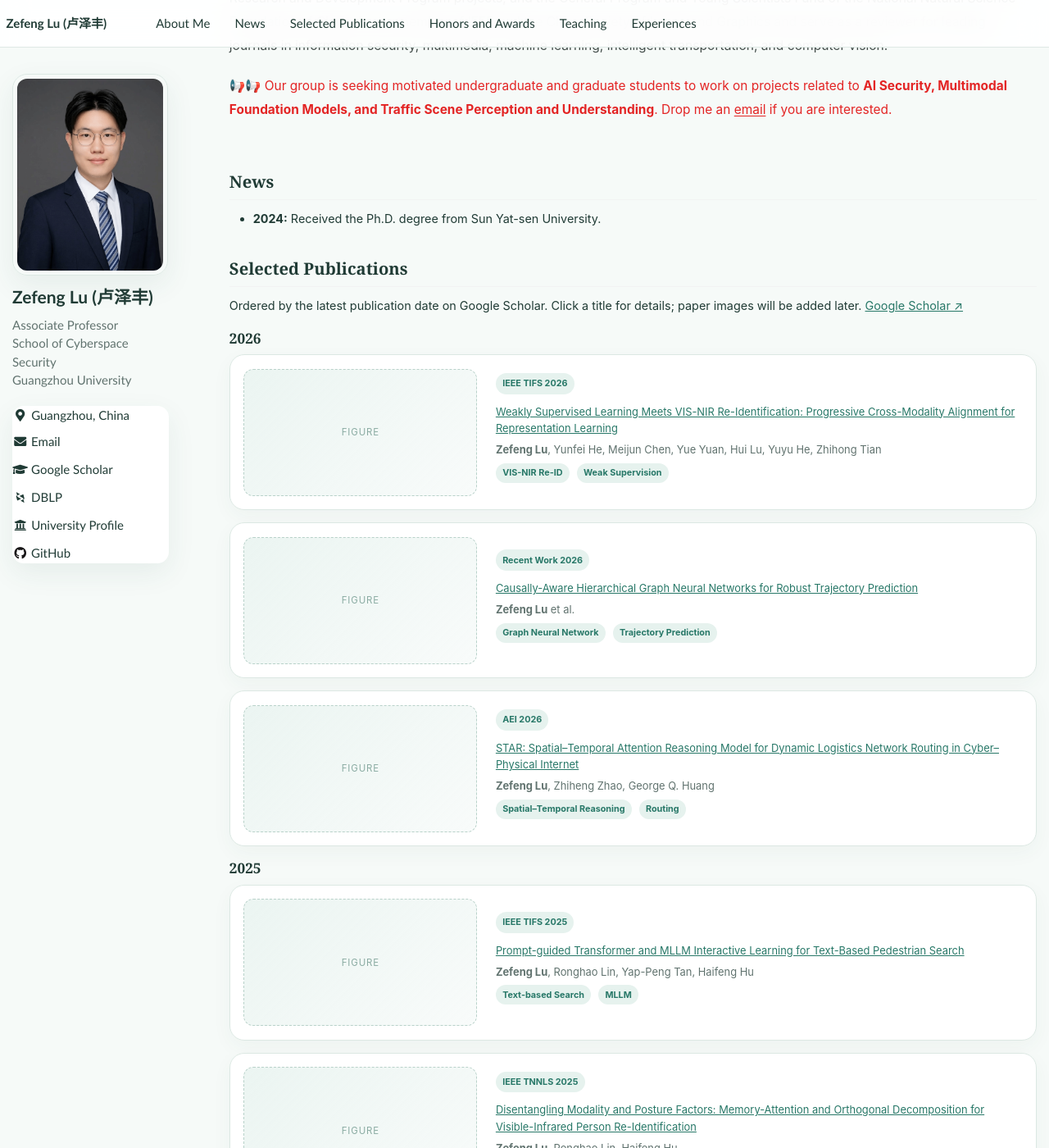
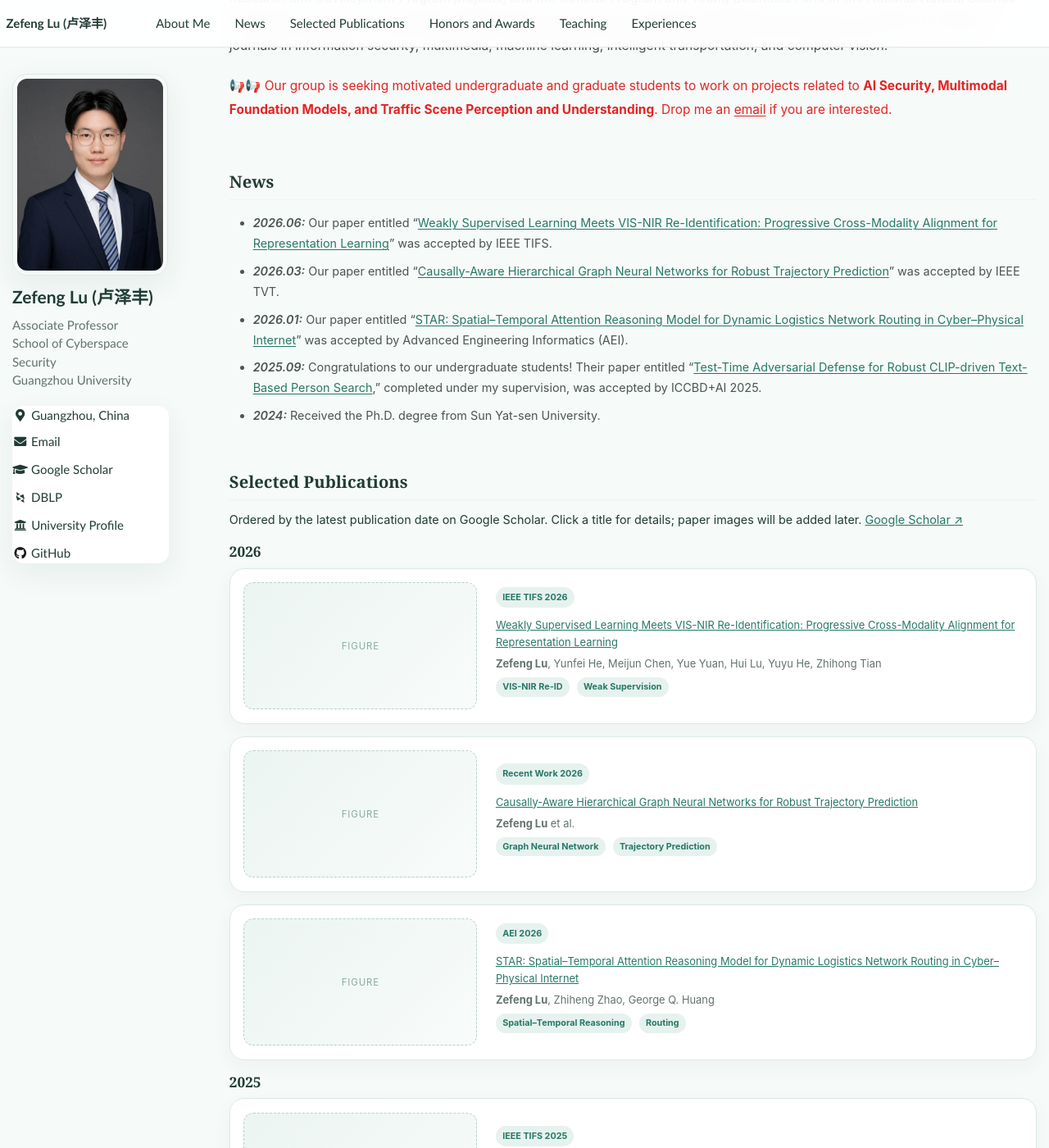
Before and after one commit to ZefengLU-GZHU/zefenglu-gzhu.github.io, a Jekyll site: the page built from _pages/about.md, in a window 1280 px wide and 1400 px high, scrolled down 451 px. Shown: the whole window at 82% size. Built offline with Jekyll 4.4.1, drawn with Linux system fonts in a browser that asks for light colours; some web fonts are replaced; our own code applies the rules of GitHub Pages for plain Markdown files.

Commit message:
Add recent publication news

```diff
--- a/_includes/head.html
+++ b/_includes/head.html
@@ -11,7 +11,7 @@
 </script>
 
 <!-- For all browsers -->
-<link rel="stylesheet" href="assets/css/main.css?v=20260727-4">
+<link rel="stylesheet" href="assets/css/main.css?v=20260727-5">
 
 <meta http-equiv="cleartype" content="on">
 <meta name="theme-color" content="#f6faf8">
--- a/_pages/about.md
+++ b/_pages/about.md
@@ -53,7 +53,15 @@ redirect_from:
 
 # News
 
-- **2024:** Received the Ph.D. degree from Sun Yat-sen University.
+<div class="news-list" markdown="1">
+
+- *2026.06:* Our paper entitled “[Weakly Supervised Learning Meets VIS-NIR Re-Identification: Progressive Cross-Modality Alignment for Representation Learning](https://ieeexplore.ieee.org/abstract/document/11579411/)” was accepted by IEEE TIFS.
+- *2026.03:* Our paper entitled “[Causally-Aware Hierarchical Graph Neural Networks for Robust Trajectory Prediction](https://ieeexplore.ieee.org/abstract/document/11427364/)” was accepted by IEEE TVT.
+- *2026.01:* Our paper entitled “[STAR: Spatial–Temporal Attention Reasoning Model for Dynamic Logistics Network Routing in Cyber–Physical Internet](https://www.sciencedirect.com/science/article/pii/S1474034625007232)” was accepted by Advanced Engineering Informatics (AEI).
+- *2025.09:* Congratulations to our undergraduate students! Their paper entitled “[Test-Time Adversarial Defense for Robust CLIP-driven Text-Based Person Search](https://scholar.google.com/citations?view_op=view_citation&hl=en&user=wn7Q6h0AAAAJ&sortby=pubdate&citation_for_view=wn7Q6h0AAAAJ:UebtZRa9Y70C),” completed under my supervision, was accepted by ICCBD+AI 2025.
+- *2024:* Received the Ph.D. degree from Sun Yat-sen University.
+
+</div>
 
 <span class="anchor" id="selected-publications"></span>
 
--- a/assets/css/main.scss
+++ b/assets/css/main.scss
@@ -524,6 +524,26 @@ body.lang-zh .paper-placeholder::after {
   box-shadow: var(--shadow);
 }
 
+.news-list {
+  margin: 1rem 0 2.4rem;
+  color: #4b5552;
+  line-height: 1.75;
+}
+
+.news-list li {
+  margin-bottom: 0.55rem;
+}
+
+.news-list em {
+  font-weight: 600;
+}
+
+.news-list a {
+  text-decoration: underline;
+  text-decoration-thickness: 1px;
+  text-underline-offset: 0.14em;
+}
+
 $scroll_offset: 5em;
 h1::before,
 .anchor::before {
```
